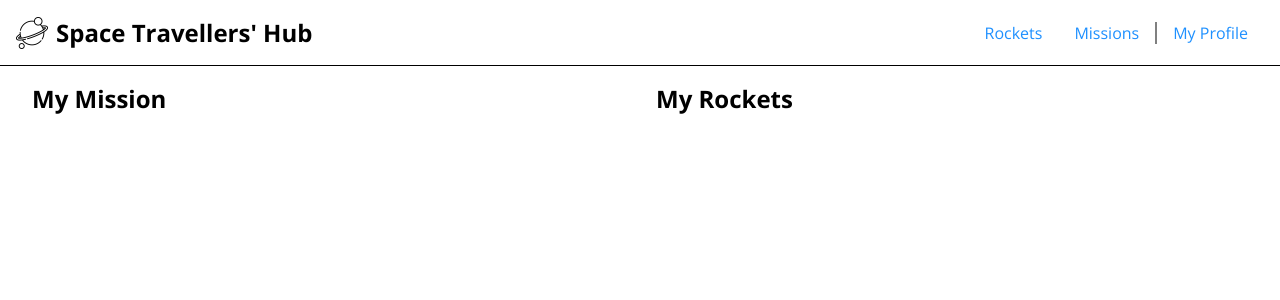
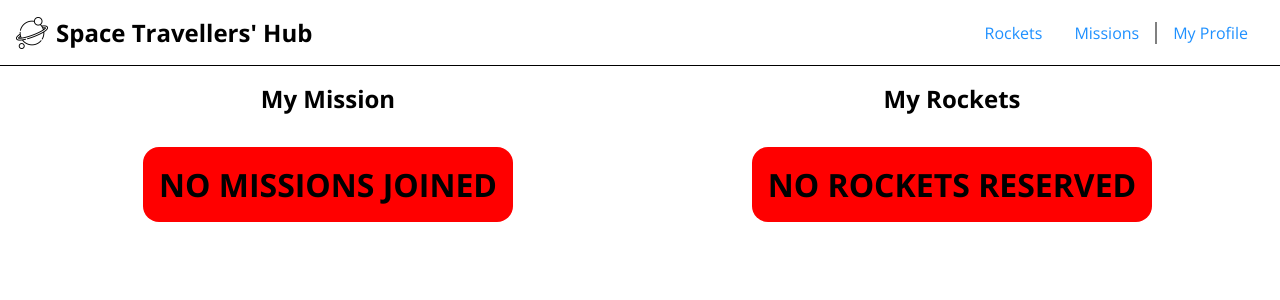
Before and after one commit to MattGomb/space-travellers-hub, a React (Create React App) app: page /my-profile in a window 1280 px wide. Shown: the top 300 px of the page. Built offline with nearby package versions, Linux system fonts and the light colour scheme.

Commit message:
Add empty table messages on profile

```diff
--- a/src/pages/MyProfilePage.js
+++ b/src/pages/MyProfilePage.js
@@ -3,10 +3,11 @@ import { useSelector } from 'react-redux';
 import style from '../styles/ProfilePage.module.css';
 
 const MyProfile = () => {
-  const JoinedMissionsList = () => {
   const missions = useSelector((state) => state.missions);
   const joinedMissions = missions.filter((mission) => mission.reserved);
-    return (
+
+  const JoinedMissionsList = () => (
+    <section>
       <table className={style.reservedMTable}>
         <tbody>
           {joinedMissions.map((mission) => (
@@ -16,13 +17,17 @@ const MyProfile = () => {
           ))}
         </tbody>
       </table>
+      {joinedMissions.length === 0 && (
+        <p className={style.noMissions}>NO MISSIONS JOINED</p>
+      )}
+    </section>
   );
-  };
 
-  const ReservedRocketsList = () => {
   const rockets = useSelector((state) => state.rockets);
   const reservedRockets = rockets.filter((rocket) => rocket.reserved);
-    return (
+
+  const ReservedRocketsList = () => (
+    <section>
       <table className={style.reservedRTable}>
         <tbody>
           {reservedRockets.map((rocket) => (
@@ -32,17 +37,20 @@ const MyProfile = () => {
           ))}
         </tbody>
       </table>
+      {reservedRockets.length === 0 && (
+        <p className={style.noRockets}>NO ROCKETS RESERVED</p>
+      )}
+    </section>
   );
-  };
 
   return (
     <section className={style.profile}>
       <div className={style.profileContainer}>
-        <div className={`${style.reservedMissions} ${style.column}`}>
+        <div className={`${style.reservedMissions} ${style.column} ${joinedMissions.length === 0 && style.columnB}`}>
           <h2>My Mission</h2>
           <JoinedMissionsList />
         </div>
-        <div className={`${style.reservedRockets} ${style.column}`}>
+        <div className={`${style.reservedRockets} ${style.column} ${reservedRockets.length === 0 && style.columnB}`}>
           <h2>My Rockets</h2>
           <ReservedRocketsList />
         </div>
--- a/src/styles/ProfilePage.module.css
+++ b/src/styles/ProfilePage.module.css
@@ -27,3 +27,21 @@
 .column {
   width: 50%;
 }
+
+.columnB {
+  display: flex;
+  flex-direction: column;
+  align-items: center;
+}
+
+.noMissions,
+.noRockets {
+  display: flex;
+  justify-content: center;
+  font-size: 2rem;
+  font-weight: bold;
+  padding: 1rem;
+  background-color: red;
+  border-radius: 1rem;
+  width: fit-content;
+}
```
Lines whose indentation alone changed are shown as unchanged.
